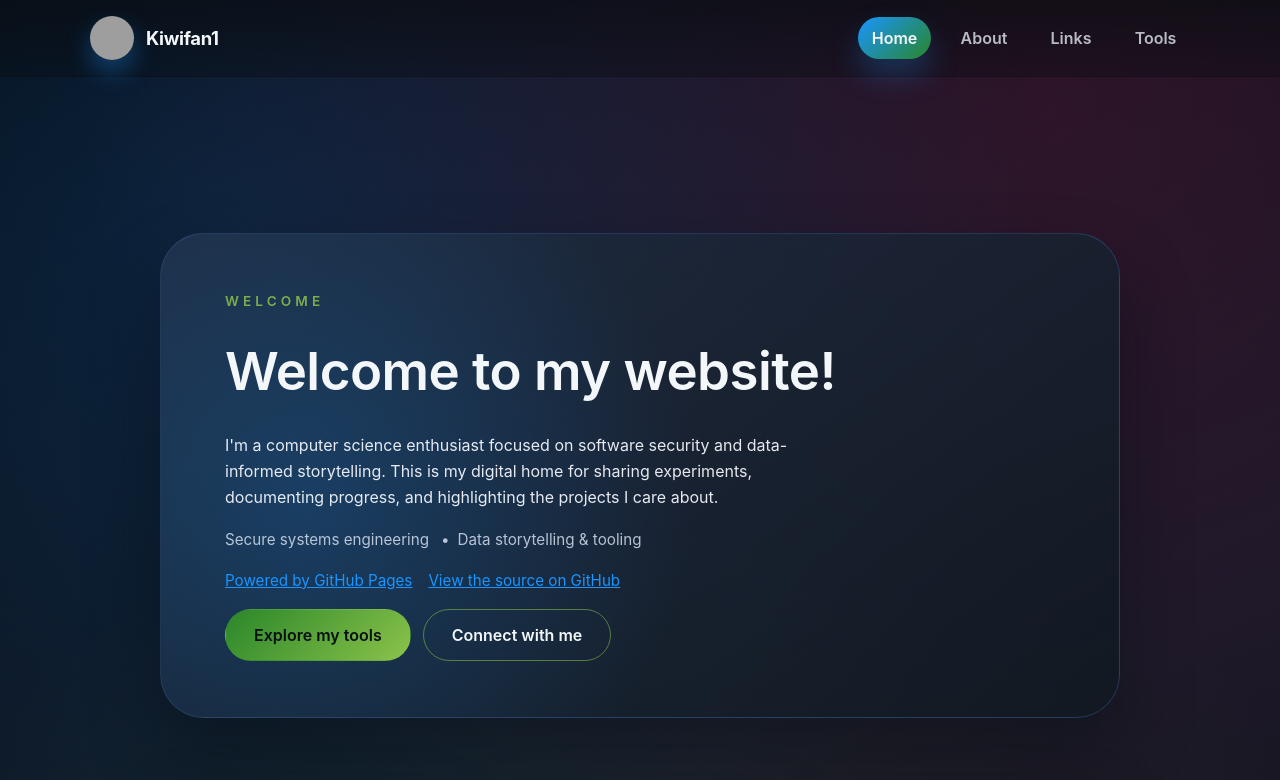
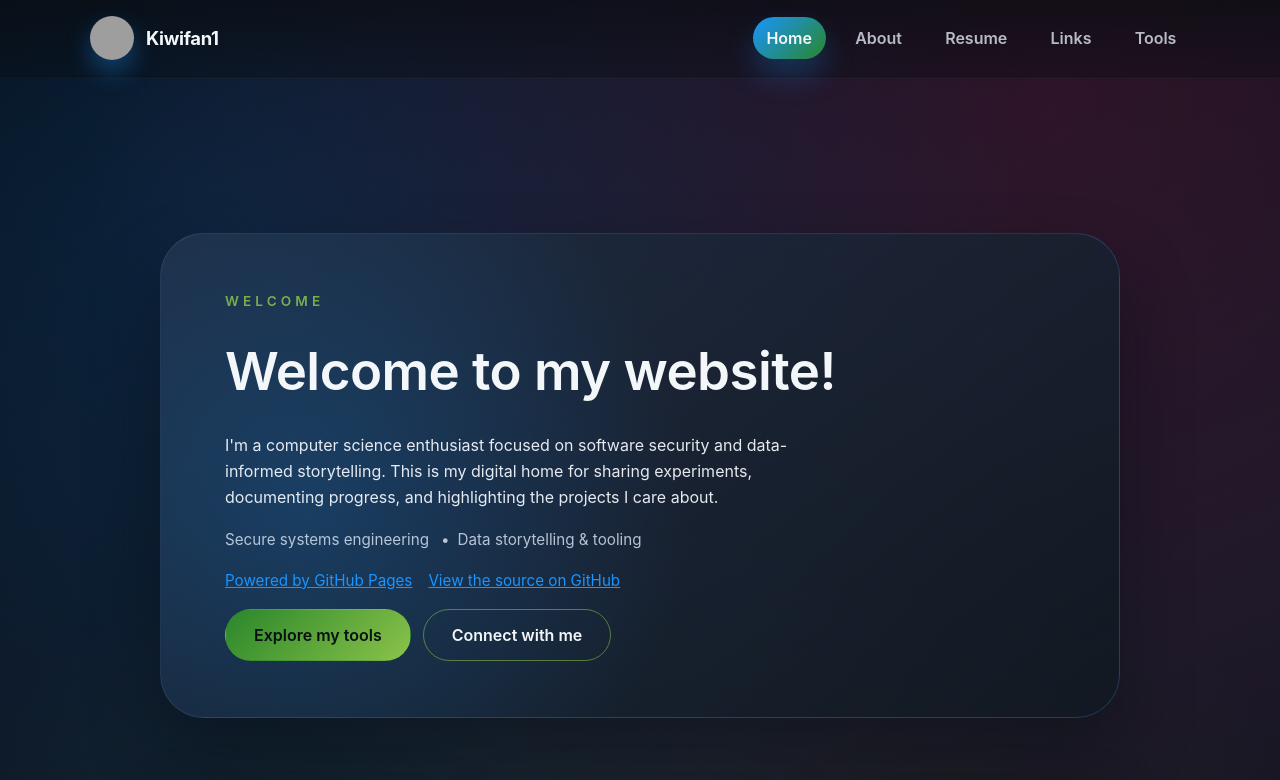
Before and after one commit to Kiwifan1/Kiwifan1.github.io, an Angular app: page / in a window 1280 px wide. Shown: the top 780 px of the page. Built offline with nearby package versions, Linux system fonts and the light colour scheme; grey boxes are pictures that could not be loaded.

Commit message:
Add Resume link to navbar

```diff
--- a/src/app/navbar/navbar.html
+++ b/src/app/navbar/navbar.html
@@ -10,6 +10,7 @@
           <a routerLink="/" routerLinkActive="is-active" [routerLinkActiveOptions]="{ exact: true }">Home</a>
         </li>
         <li><a routerLink="/about" routerLinkActive="is-active">About</a></li>
+        <li><a routerLink="/resume" routerLinkActive="is-active">Resume</a></li>
         <li><a routerLink="/links" routerLinkActive="is-active">Links</a></li>
         <li><a routerLink="/tools" routerLinkActive="is-active">Tools</a></li>
       </ul>
```
